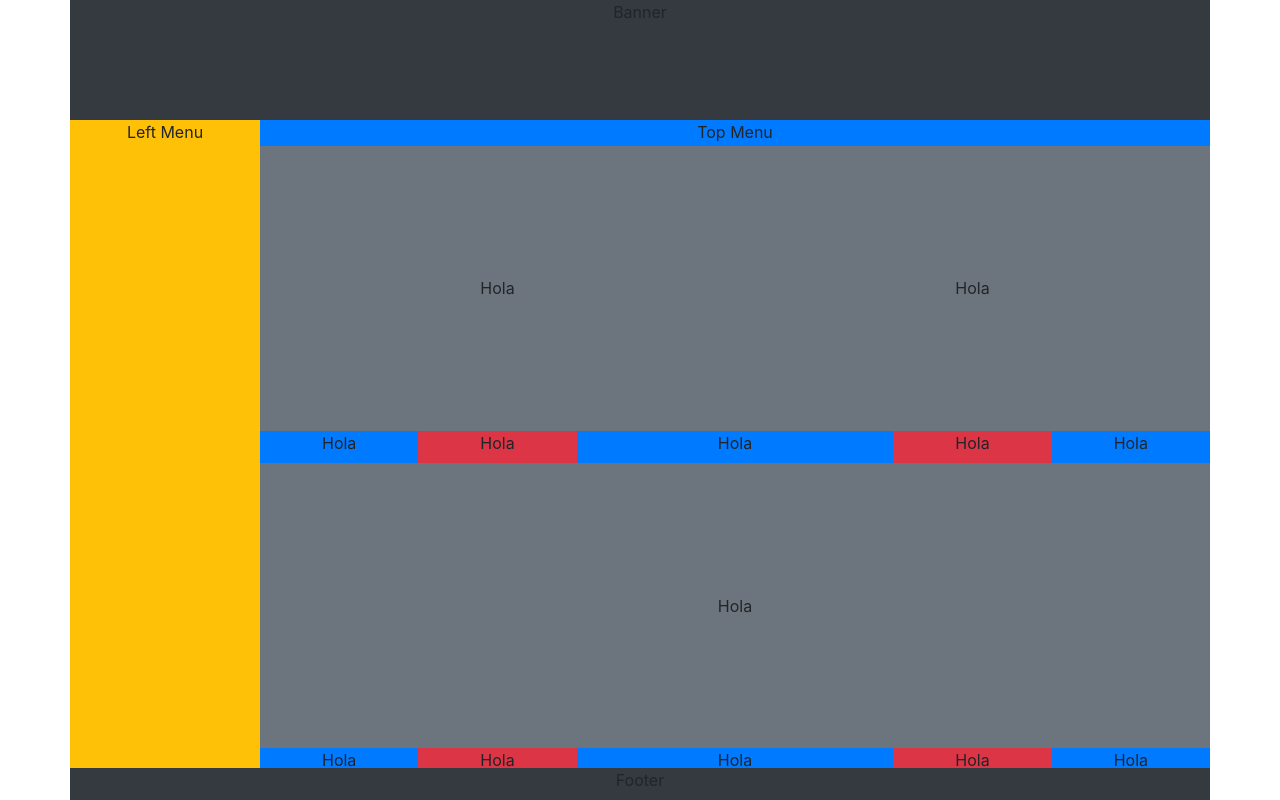
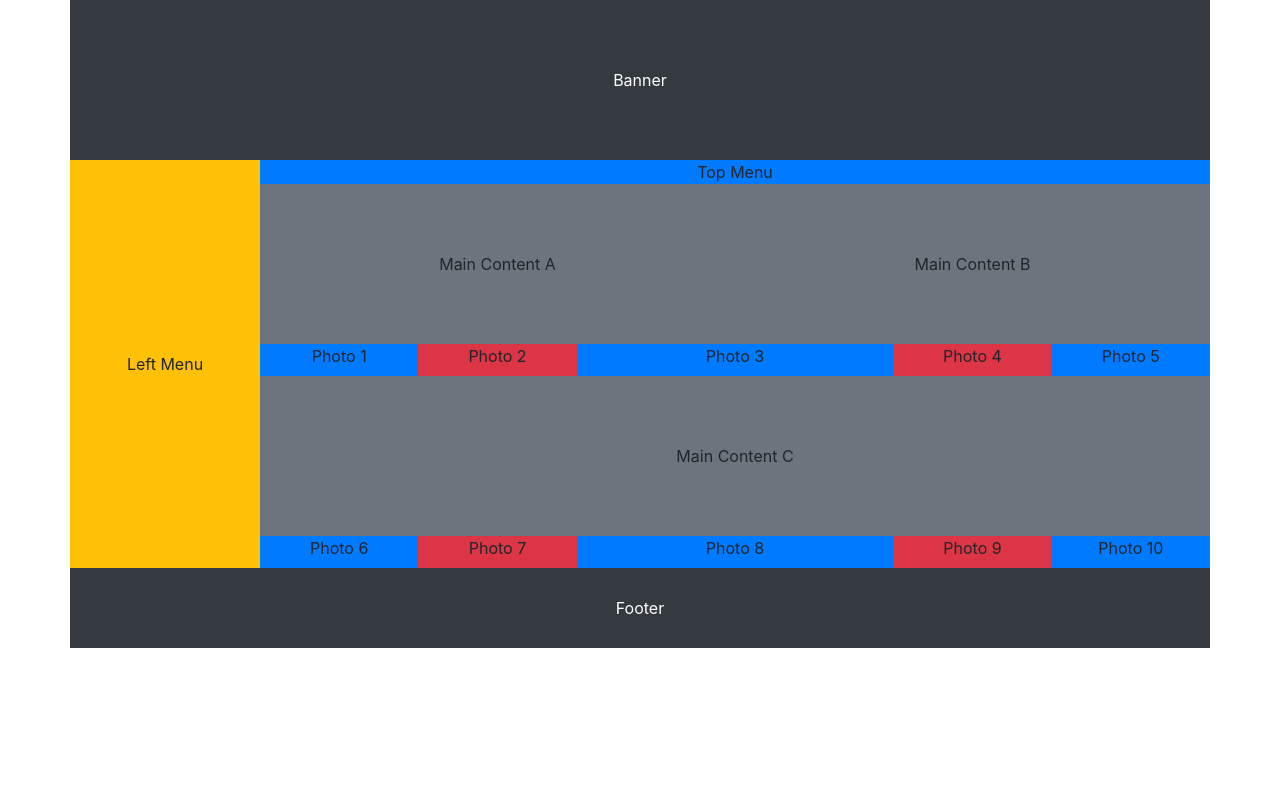
Before and after one commit to dasafodev/ejercicio-bootstrap, a plain HTML site: page index.html in a window 1280 px wide. Drawn offline with nearby package versions, Linux system fonts and the light colour scheme.

Commit message:
exercise finished

```diff
--- a/index.html
+++ b/index.html
@@ -12,39 +12,39 @@
   </head>
   <body>
     <section  class="container">
-        <div style="height: 100vh;" class="row">
-            <section style="height: 15%;" class="col-12 bg-dark d-flex justify-content-center">Banner</section>
-            <section style="height: 81%;" class="col-12 bg-info p-0 d-flex justify-content-center">
+        <div  class="row">
+            <section style="height: 10em; color: white;" class="col-12 bg-dark d-flex justify-content-center align-items-center">Banner</section>
+            <section class="col-12  p-0 d-flex">
                 <section style="height: 100%;" class="container">
                     <section style="height: 100%;" class="row">
-                        <section style="height: 100%;" class="d-none  col-0 col-md-2 d-md-flex bg-warning p-0 justify-content-center">
+                        <section style="height: 100%;" class="d-none col-0 col-md-2 d-md-flex bg-warning p-0 justify-content-center align-items-center">
                             Left Menu
                         </section>
-                        <section style="height:100%;" class="col-12 p-0 col-md-10 d-flex justify-content-center">
-                            <section style="height:100%;" class="container">
-                                <div style="height: 4%;" class="row">
-                                    <div  class="col bg-primary d-flex justify-content-center">Top Menu</div>
+                        <section class="col-12 p-0 col-md-10">
+                            <section class="container">
+                                <div class="row">
+                                    <div  class="col bg-primary d-flex justify-content-center ">Top Menu</div>
                                 </div>
-                                <div style="height: 44%;" class="row">
-                                    <div class="col-12 col-lg-6 bg-secondary d-flex justify-content-center align-items-center">Hola</div>
-                                    <div class="col-12 col-lg-6 bg-secondary d-flex justify-content-center align-items-center">Hola</div>
+                                <div class="row">
+                                    <div style="height: 20vh;"  class="col-12 col-lg-6 bg-secondary d-flex justify-content-center align-items-center">Main Content A</div>
+                                    <div style="height: 20vh;" class="col-12 col-lg-6 bg-secondary d-flex justify-content-center align-items-center">Main Content B</div>
                                 </div>
                                 <div  class="row">
-                                    <div style="height: 2em;" class="col-6 col-md-4 col-lg-2 bg-primary d-flex justify-content-center">Hola</div>
-                                    <div  class="col-6 col-md-4 col-lg-2 bg-danger d-flex justify-content-center">Hola</div>
-                                    <div  class="col-6 col-md-4 col-lg-4 bg-primary d-flex justify-content-center">Hola</div>
-                                    <div  class="col-6 col-md-4 col-lg-2 bg-danger d-flex justify-content-center">Hola</div>
-                                    <div  class="col-6 col-md-4 col-lg-2 bg-primary d-flex justify-content-center">Hola</div>
+                                    <div style="height: 2em;" class="col-6 col-md-4 col-lg-2 bg-primary d-flex justify-content-center">Photo 1</div>
+                                    <div style="height: 2em;"  class="col-6 col-md-4 col-lg-2 bg-danger d-flex justify-content-center">Photo 2</div>
+                                    <div style="height: 2em;"  class="col-6 col-md-4 col-lg-4 bg-primary d-flex justify-content-center">Photo 3</div>
+                                    <div style="height: 2em;"  class="col-6 col-md-4 col-lg-2 bg-danger d-flex justify-content-center">Photo 4</div>
+                                    <div style="height: 2em;"  class="col-6 col-md-4 col-lg-2 bg-primary d-flex justify-content-center">Photo 5</div>
                                 </div>
-                                <div style="height: 44%;" class="row">
-                                    <div  class="col bg-secondary d-flex justify-content-center align-items-center">Hola</div>
+                                <div class="row">
+                                    <div style="height: 20vh;" class="col-12 bg-secondary d-flex justify-content-center align-items-center">Main Content C</div>
                                 </div>
-                                <div style="height: 4%;" class="row">
-                                    <div  class="col bg-primary d-flex justify-content-center">Hola</div>
-                                    <div  class="col bg-danger d-flex justify-content-center">Hola</div>
-                                    <div  class="col col-lg-4 bg-primary d-flex justify-content-center">Hola</div>
-                                    <div  class="col bg-danger d-flex justify-content-center">Hola</div>
-                                    <div  class="col bg-primary d-flex justify-content-center">Hola</div>
+                                <div  class="row">
+                                    <div style="height: 2em;" class="col-6 col-md-4 col-lg-2 bg-primary d-flex justify-content-center">Photo 6</div>
+                                    <div style="height: 2em;"  class="col-6 col-md-4 col-lg-2 bg-danger d-flex justify-content-center">Photo 7</div>
+                                    <div style="height: 2em;"  class="col-6 col-md-4 col-lg-4 bg-primary d-flex justify-content-center">Photo 8</div>
+                                    <div style="height: 2em;"  class="col-6 col-md-4 col-lg-2 bg-danger d-flex justify-content-center">Photo 9</div>
+                                    <div style="height: 2em;"  class="col-6 col-md-4 col-lg-2 bg-primary d-flex justify-content-center">Photo 10</div>
                                 </div>
                             </section>
                         </section>
@@ -52,7 +52,7 @@
                 </section>
             </section>
 
-            <section style="height:4%;"  class="col-12 bg-dark d-flex justify-content-center">Footer</section>
+            <section style="height:5em; color: white;"  class="col-12 bg-dark d-flex justify-content-center align-items-center">Footer</section>
 
         </div>
     </section>
```
